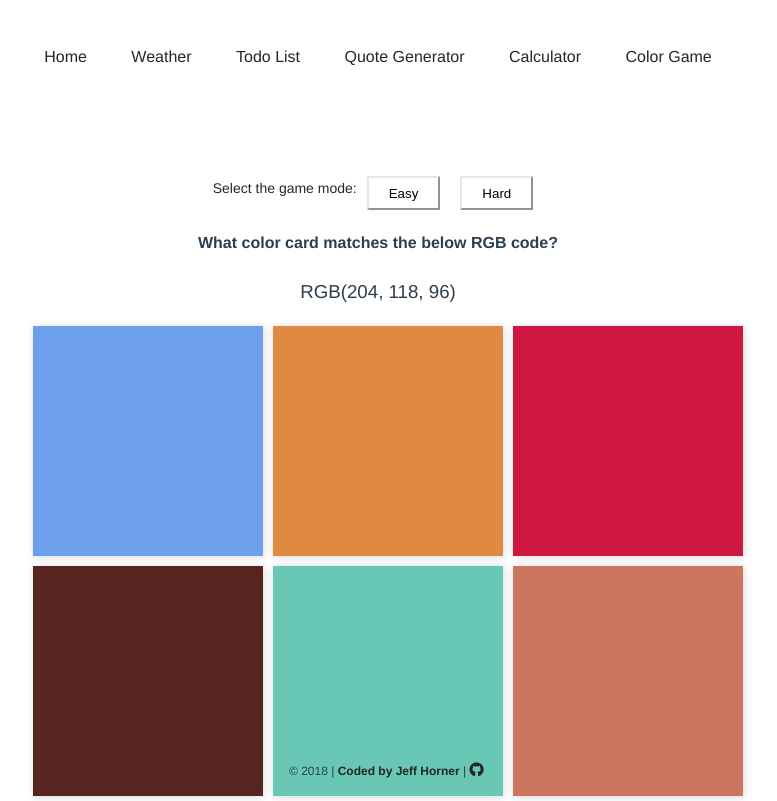
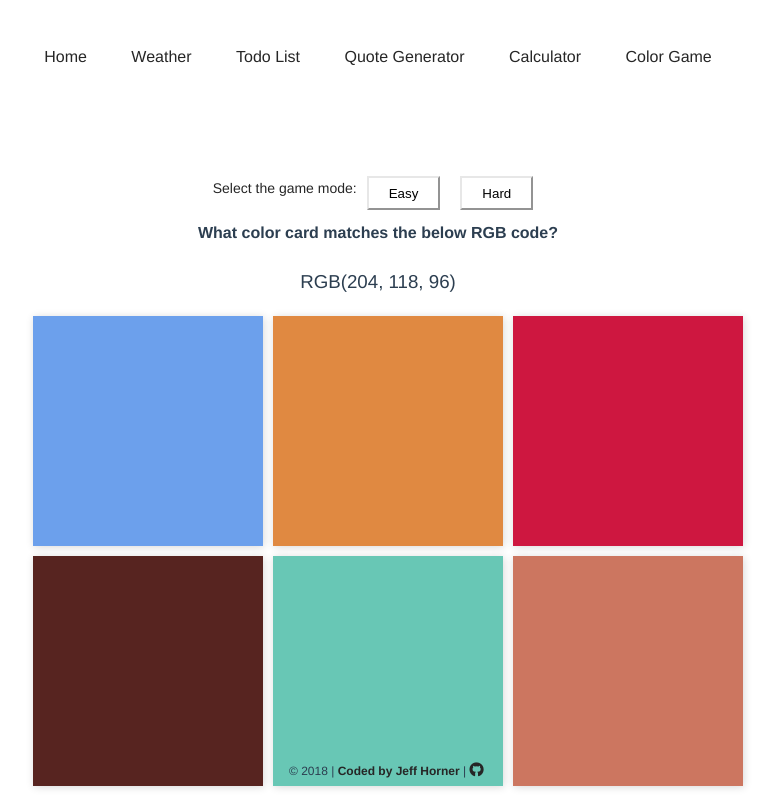
Before and after one commit to jeffnhorner/mini-Vue.js-Projects, a Vue app: page /color-game in a window 1280 px wide. Shown: the whole page, without its empty margins (262-1039 px from the left). Built offline with nearby package versions, Linux system fonts and the light colour scheme; what vue-resource would draw is missing.

Commit message:
small style update

```diff
--- a/src/components/ColorGame/ColorGame.vue
+++ b/src/components/ColorGame/ColorGame.vue
@@ -146,7 +146,7 @@ export default {
     animation: fadeIn 1.2s;
   }
   .game-mode {
-    margin-bottom: -2px;
+    margin-bottom: -12px;
     color: #262626;
     font-weight: 100;
     font-size: 14px;
```
